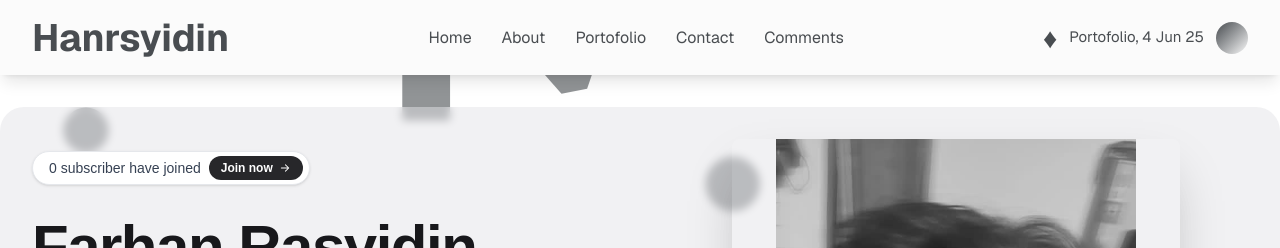
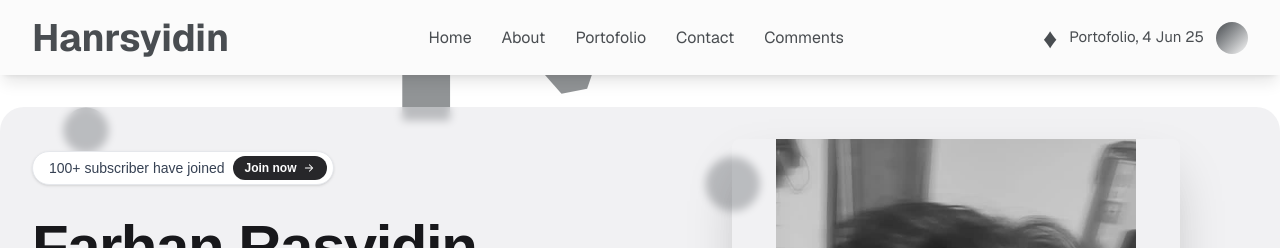
Before and after one commit to hanrsyidin/porto-nextJS-react, a Next.js app: page / in a window 1280 px wide. Shown: the top 248 px of the page. Built offline with nearby package versions, Linux system fonts and the light colour scheme; no server answers; the database is empty.

Commit message:
minor change

```diff
--- a/components/hero/hero.tsx
+++ b/components/hero/hero.tsx
@@ -48,7 +48,7 @@ const HeroSection = () => {
           <div className="grid lg:grid-cols-12 lg:gap-x-8 xl:gap-x-12 items-center">
             <div className="lg:col-span-7 xl:col-span-6 text-center lg:text-left">
               <div className="inline-flex items-center bg-white border border-gray-200 rounded-full py-1 pl-4 pr-1.5 text-xs sm:text-sm mb-8 shadow-sm">
-                <span data-cursor-trail-ignore="true" className="text-gray-700 mr-2">0 subscriber have joined</span>
+                <span data-cursor-trail-ignore="true" className="text-gray-700 mr-2">100+ subscriber have joined</span>
                 <button
                   onClick={openModal}
                   className="inline-flex items-center px-3 py-1 bg-zinc-800 text-white text-xs font-semibold rounded-full hover:bg-zinc-700 transition-colors"
```
